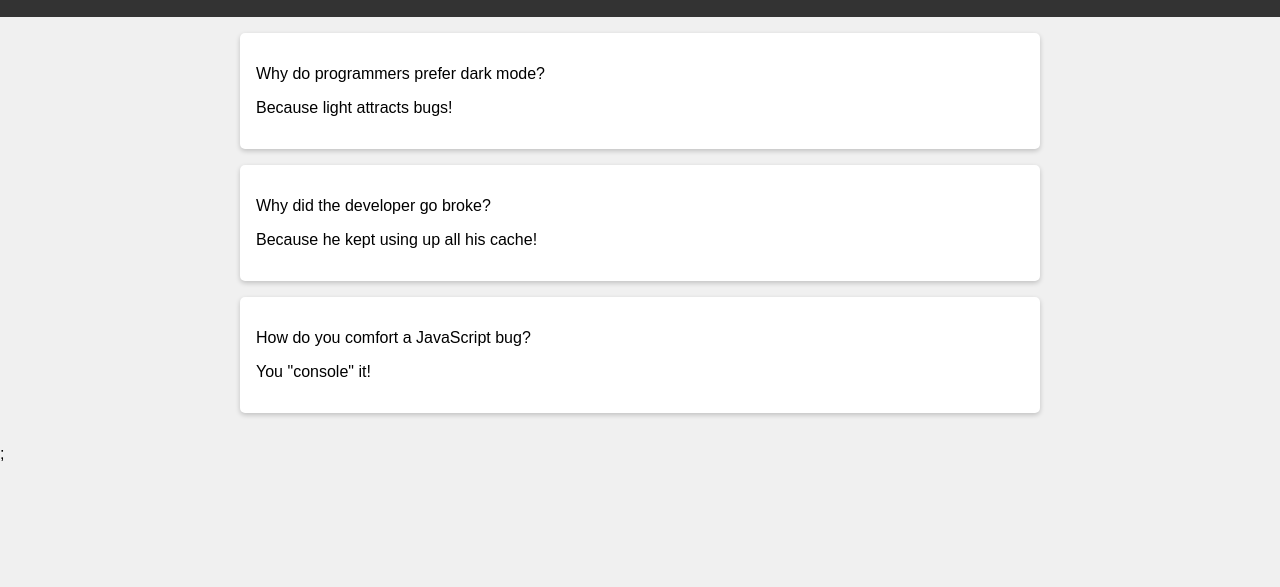
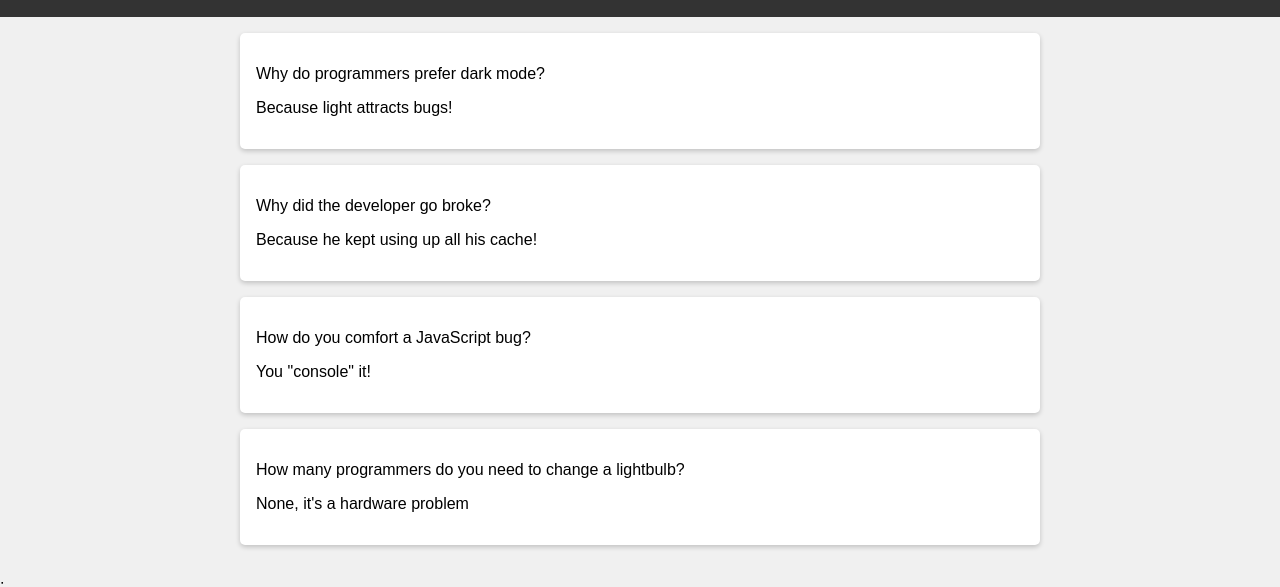
Before and after one commit to Scribbio/git-flow-01-11-23, a plain HTML site: page index.html in a window 1280 px wide. Shown: the part 95-682 px from the top of the page. Drawn offline with Linux system fonts and the light colour scheme.

Commit message:
feat: Added new joke

```diff
--- a/index.html
+++ b/index.html
@@ -21,6 +21,13 @@
         <p class="joke__title">How do you comfort a JavaScript bug?</p>
         <p class="joke__content">You "console" it!</p>
       </div>
+      <div class="joke-card">
+        <p class="joke__title">
+          How many programmers do you need to change a lightbulb?
+        </p>
+        <p class="joke__content">None, it's a hardware problem</p>
+      </div>
     </main>
   </body>
-</html>;
+</html>
+;
```
